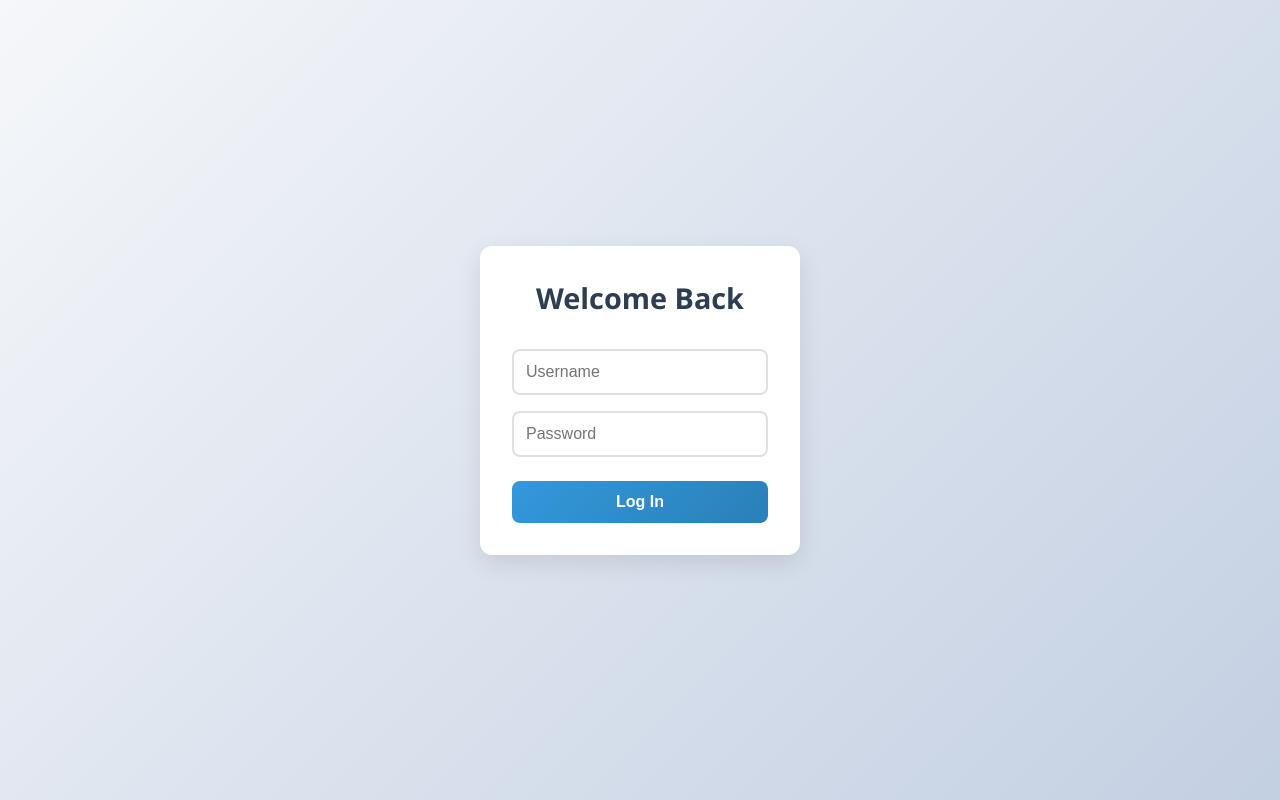
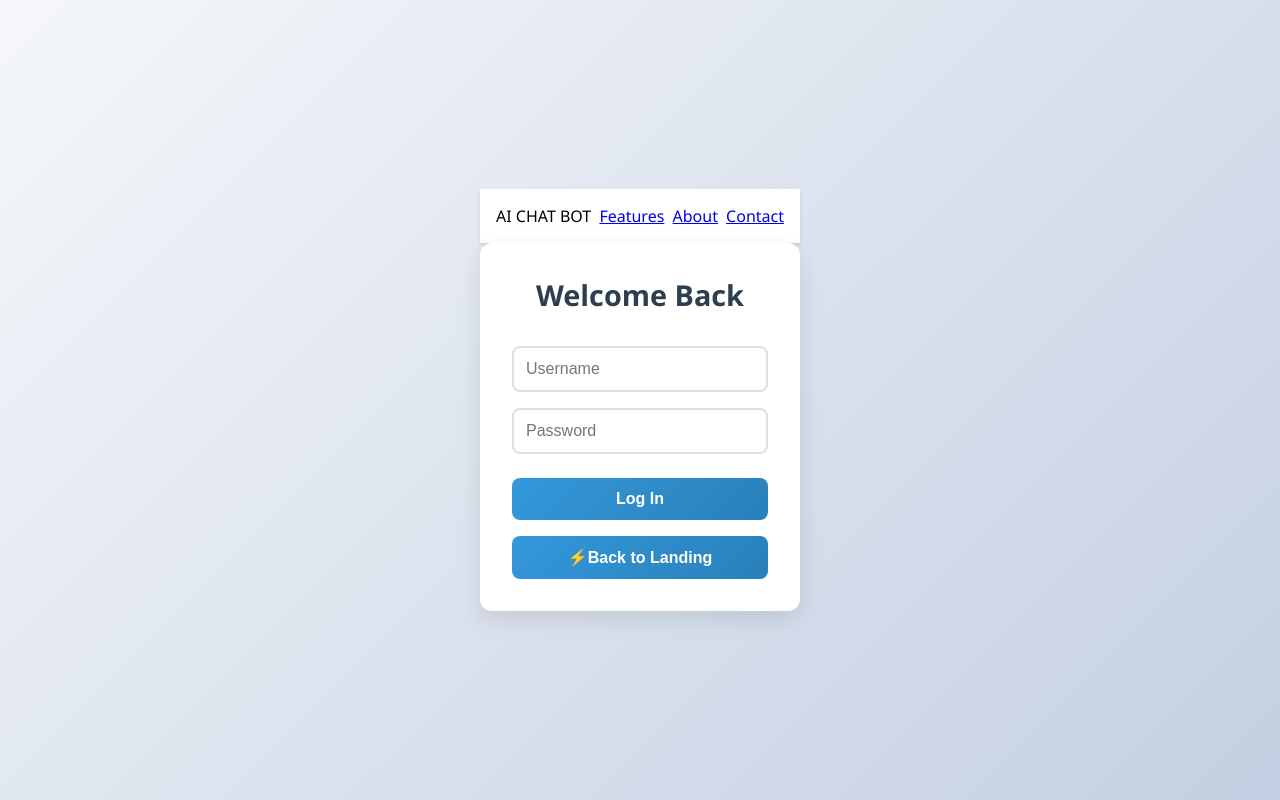
Before and after one commit to Beshwanthsai/AI_POWERED_CHATBOT, a React (Create React App) app in the folder ai-chatbot/: page /login in a window 1280 px wide. Built offline with nearby package versions, Linux system fonts and the light colour scheme; the HTML template or start-up script is replaced by a standard one.

Commit message:
updated the login page with back to landing page button using useNavigate from react and on clicking it will redirect to the landing page

```diff
--- a/ai-chatbot/src/LandingPage.jsx
+++ b/ai-chatbot/src/LandingPage.jsx
@@ -9,6 +9,8 @@ const LandingPage = () => {
     const GoToAuth = () => {
         navigate("/login");
     }
+
+
 
     return (
         <div className="container">
--- a/ai-chatbot/src/pages/login/login.css
+++ b/ai-chatbot/src/pages/login/login.css
@@ -6,6 +6,17 @@ body {
     align-items: center;
     height: 100vh;
     margin: 0;
+}
+
+.navbar{
+    top: 0%;
+    width: 100%;
+    padding: 1rem;
+    background-color: white;
+    display: flex;
+    justify-content: space-between;
+    align-items: center;
+    box-shadow: 0 2px 4px rgba(0,0,0,0.1);
 }
 
 .login-container {
--- a/ai-chatbot/src/pages/login/login.jsx
+++ b/ai-chatbot/src/pages/login/login.jsx
@@ -1,12 +1,21 @@
 import React, { useState } from 'react';
 import './login.css';
+import { Navigate } from 'react-router-dom';
+import { useNavigate } from 'react-router-dom';
 
 const Login = () => {
+    const navigate = useNavigate();
     const [credentials, setCredentials] = useState({
         username: '',
         password: ''
     });
     const [error, setError] = useState('');
+
+    const handleBack =()=>
+    {
+        navigate("/");
+    }
+
 
     const handleChange = (e) => {
         const { name, value } = e.target;
@@ -37,6 +46,14 @@ const Login = () => {
     };
 
     return (
+        <>
+        <nav className="navbar">
+                <div className="logo">AI CHAT BOT</div>
+                    <a href="#features">Features</a>
+                    <a href="#about">About</a>
+                    <a href="#contact">Contact</a>
+            </nav>
+
         <div className="login-container">
             <h2>Welcome Back</h2>
             <form onSubmit={handleSubmit}>
@@ -55,9 +72,11 @@ const Login = () => {
                     onChange={handleChange}
                 />
                 <button type="submit">Log In</button>
+                <button type='button' onClick={handleBack}>⚡️Back to Landing</button>
                 {error && <div className="error-message">{error}</div>}
             </form>
         </div>
+        </>
     );
 };
 
```
